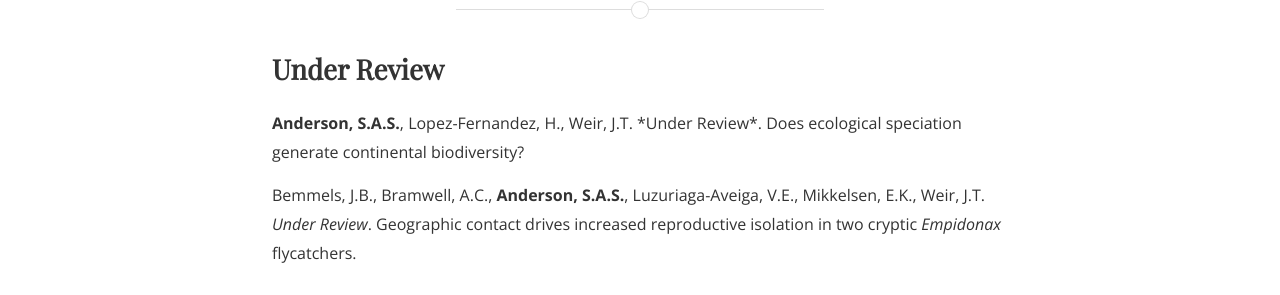
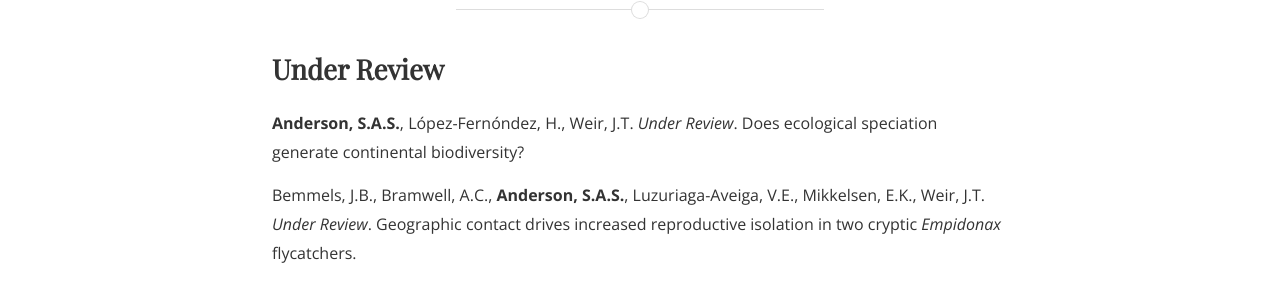
Before and after one commit to SeanASAnderson/SeanASAnderson.github.io, a Jekyll site: the page built from publications2.md, in a window 1280 px wide and 1031 px high. Shown: the part 173-468 px from the top of the window. Built offline with Jekyll 4.4.1, drawn with Linux system fonts in a browser that asks for light colours; nearby versions of some CDN libraries; some web fonts are replaced.

Commit message:
name accents

```diff
--- a/publications2.md
+++ b/publications2.md
@@ -13,7 +13,7 @@ img {
 <body>
 <h2>Under Review</h2>
 
-<p><b>Anderson, S.A.S.</b>, Lopez-Fernandez, H., Weir, J.T. *Under Review*. Does ecological speciation generate continental biodiversity?</p>
+<p><b>Anderson, S.A.S.</b>, L&oacute;pez-Fern&oacute;ndez, H., Weir, J.T. <i>Under Review</i>. Does ecological speciation generate continental biodiversity?</p>
 
 <p>Bemmels, J.B., Bramwell, A.C., <b>Anderson, S.A.S.</b>, Luzuriaga-Aveiga, V.E.,
 Mikkelsen, E.K., Weir, J.T. <i>Under Review</i>. Geographic contact drives increased reproductive isolation in two cryptic <i>Empidonax</i> flycatchers.</p>
```
